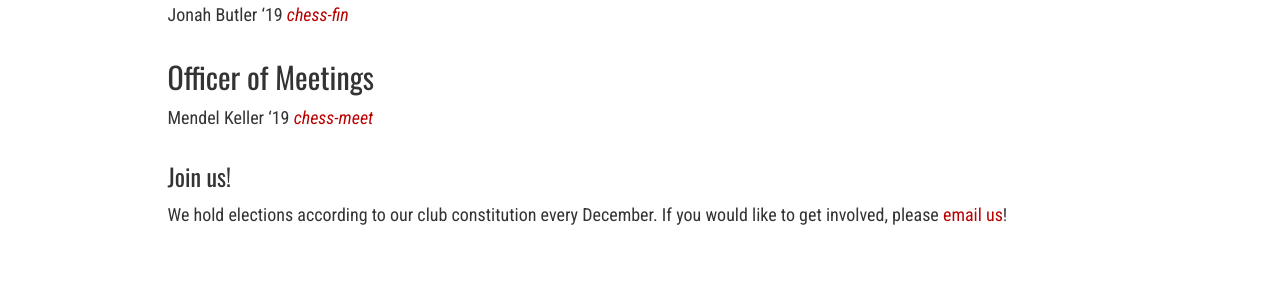
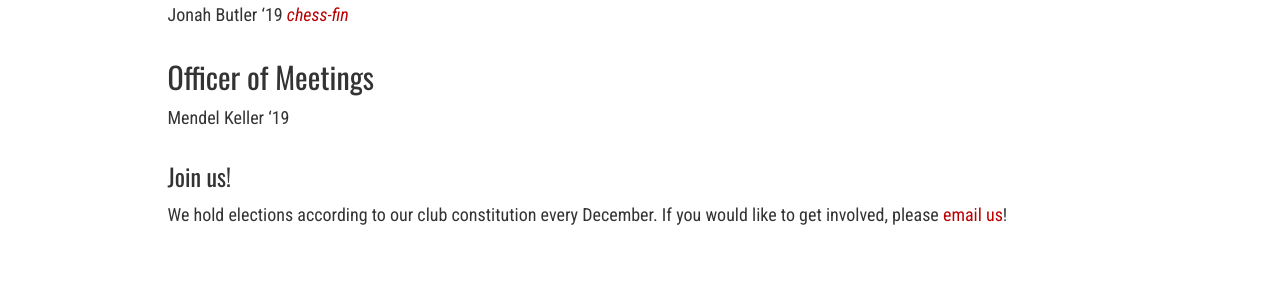
Before and after one commit to Tech-Chess/tech-chess.github.io, a Jekyll site: the page built from _pages/officers.md, in a window 1280 px wide and 1083 px high. Shown: the part 543-843 px from the top of the window. Built offline with Jekyll 4.4.1, drawn with Linux system fonts in a browser that asks for light colours; nearby versions of some CDN libraries.

Commit message:
email change again

```diff
--- a/_pages/officers.md
+++ b/_pages/officers.md
@@ -18,8 +18,7 @@
 
 ## Officer of Meetings
 Mendel Keller '19
-_[chess-meet](mailto:chess-meet@mit.edu)_
 
 
 ### Join us!
-We hold elections according to our club constitution every December. If you would like to get involved, please [email us](mailto:chess@mit.edu)!
+We hold elections according to our club constitution every December. If you would like to get involved, please [email us](mailto:chess-exec@mit.edu)!
```
